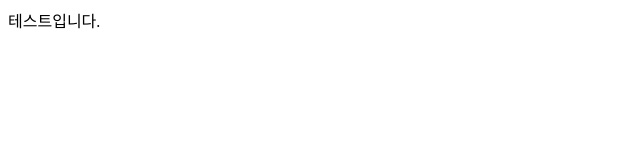
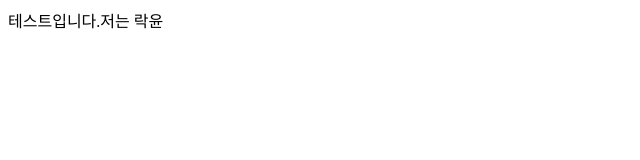
Before and after one commit to simidot/minipapagoproject, a plain HTML site: page minipapago/main.html in a window 1280 px wide. Shown: the full height of the page, 0-640 px from the left. Drawn offline with Linux system fonts and the light colour scheme.

Commit message:
테스트입니다

```diff
--- a/minipapago/main.html
+++ b/minipapago/main.html
@@ -6,6 +6,6 @@
     <title>Document</title>
   </head>
   <body>
-    테스트입니다.
+    테스트입니다.저는 락윤
   </body>
 </html>
```
